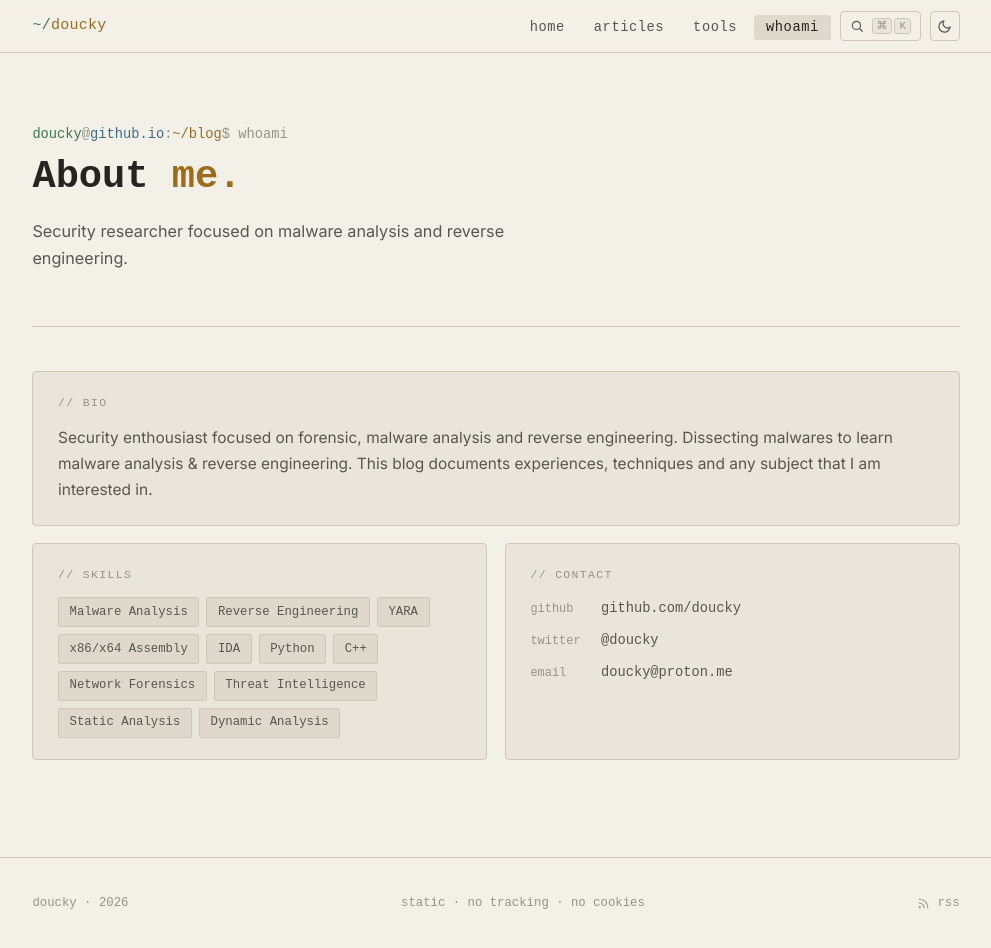
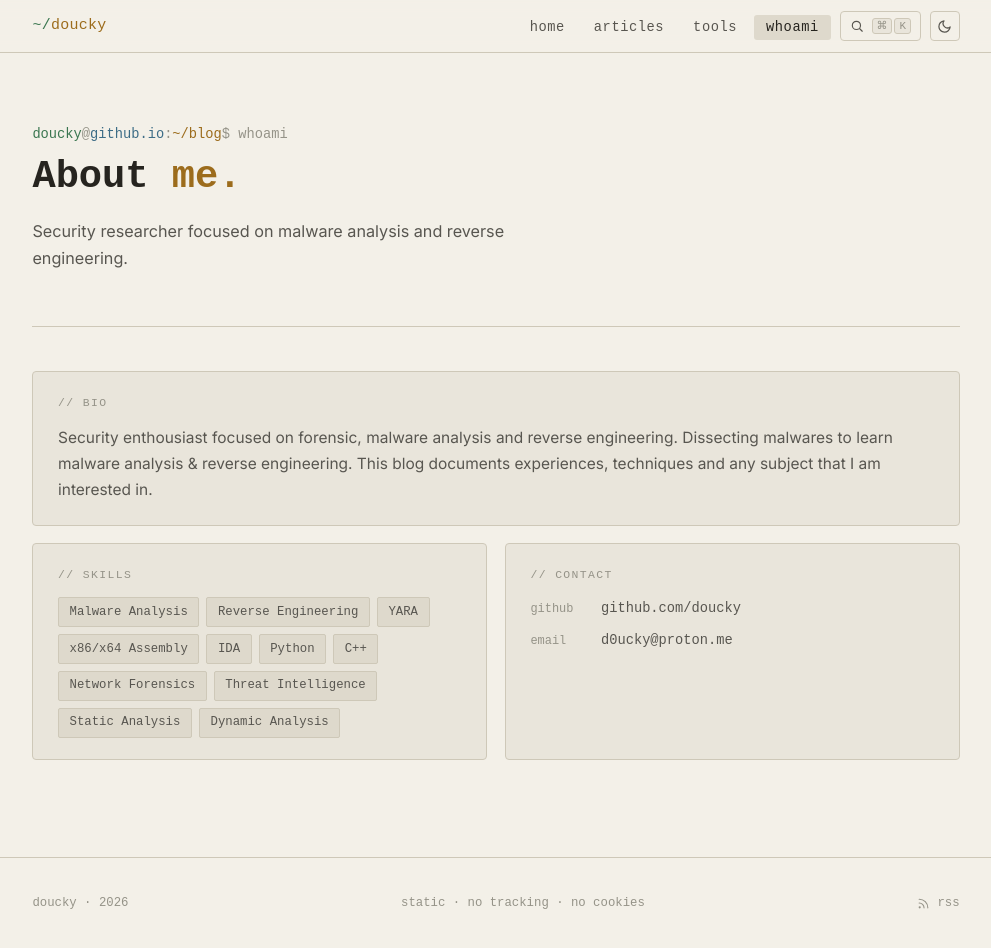
Before and after one commit to doucky/doucky.github.io, a Jekyll site: the page built from whoami.html, in a window 1280 px wide and 949 px high. Shown: the whole window, without its empty margins (144-1135 px from the left). Built offline with Jekyll 4.4.1, drawn with Linux system fonts in a browser that asks for light colours; some web fonts are replaced.

Commit message:
fixed whoami

```diff
--- a/whoami.html
+++ b/whoami.html
@@ -38,11 +38,8 @@ permalink: /whoami/
           <a class="contact-link" href="https://github.com/doucky" target="_blank" rel="noopener">
             <span class="lbl">github</span><span>github.com/doucky</span>
           </a>
-          <a class="contact-link" href="https://twitter.com/doucky" target="_blank" rel="noopener">
-            <span class="lbl">twitter</span><span>@doucky</span>
-          </a>
           <a class="contact-link" href="mailto:doucky@proton.me">
-            <span class="lbl">email</span><span>doucky@proton.me</span>
+            <span class="lbl">email</span><span>d0ucky@proton.me</span>
           </a>
         </div>
       </div>
```
